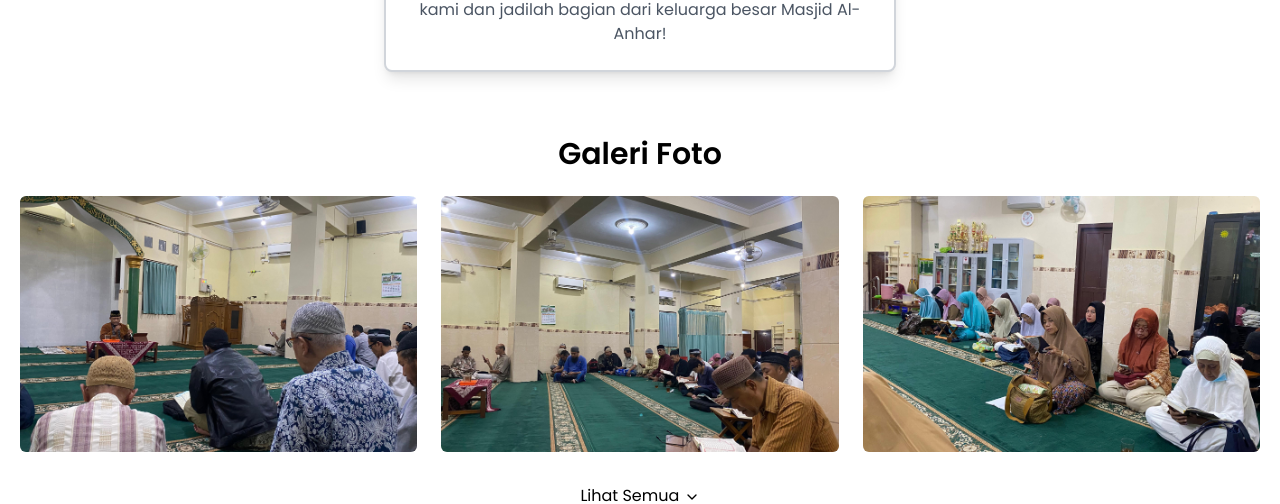
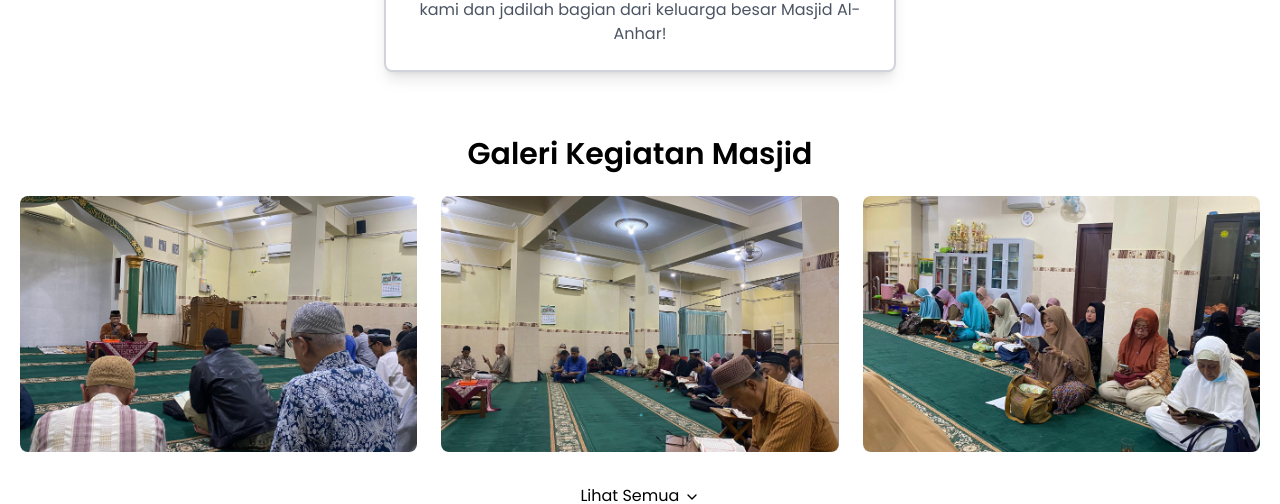
Before and after one commit to siddiqfathurahman/Masjid-ALAnhar, a React (Vite) app: page /program in a window 1280 px wide. Shown: the part 911-1415 px from the top of the page. Built offline with nearby package versions, Linux system fonts and the light colour scheme.

Commit message:
add style galery

```diff
--- a/src/components/ui/Galerydakwah.jsx
+++ b/src/components/ui/Gallery.jsx
@@ -1,19 +1,10 @@
 import React, { useState } from 'react';
 import { FiChevronDown, FiChevronUp, FiChevronLeft, FiChevronRight } from 'react-icons/fi';
 
-const Gallerydakwah = () => {
+const Gallery = ({ title, images, imageStyle }) => {
   const [showMore, setShowMore] = useState(false);
   const [selectedImage, setSelectedImage] = useState(null);
   const [currentIndex, setCurrentIndex] = useState(0);
-
-  const images = [
-    { id: 1, src: '/dakwah1.jpeg', title: 'galery1' },
-    { id: 2, src: '/dakwah2.jpeg', title: 'galery2' },
-    { id: 3, src: '/dakwah3.jpeg', title: 'galery3' },
-    { id: 4, src: '/bg.JPG', title: 'galery4' },
-    { id: 5, src: '/bg.JPG', title: 'galery5' },
-    { id: 6, src: '/bg.JPG', title: 'galery6' }
-  ];
 
   const visibleImages = showMore ? images : images.slice(0, 3);
 
@@ -38,7 +29,7 @@ const Gallerydakwah = () => {
 
   return (
     <div className="text-center my-16 font-poppins">
-      <h2 className="text-3xl font-extrabold mb-6">Galeri Foto</h2>
+      <h2 className="text-3xl font-extrabold mb-6">{title}</h2>
       <div className="grid grid-cols-1 sm:grid-cols-2 md:grid-cols-3 gap-6 px-5">
         {visibleImages.map((image, index) => (
           <div key={image.id} className="relative">
@@ -49,7 +40,7 @@ const Gallerydakwah = () => {
               <img
                 src={image.src}
                 alt={image.title}
-                className="w-full h-64 object-cover transform group-hover:scale-110 transition duration-500 ease-in-out"
+                className={`w-full h-64 object-cover transform group-hover:scale-110 transition duration-500 ease-in-out ${imageStyle}`}
               />
             </div>
           </div>
@@ -71,7 +62,6 @@ const Gallerydakwah = () => {
           )}
         </button>
       </div>
-
 
       {selectedImage && (
         <div className="fixed inset-0 bg-black bg-opacity-50 flex justify-center items-center z-50">
@@ -106,9 +96,8 @@ const Gallerydakwah = () => {
           </div>
         </div>
       )}
-
     </div>
   );
 };
 
-export default Gallerydakwah;
+export default Gallery;
--- a/src/pages/Program.jsx
+++ b/src/pages/Program.jsx
@@ -1,5 +1,5 @@
-import React, { useEffect, useRef, useState } from 'react';
-import Gallerydakwah from '../components/ui/Galerydakwah';
+import React, { useEffect, useRef, useState } from "react";
+import Gallery from "../components/ui/Gallery";
 
 const Program = () => {
   const titleRef = useRef(null);
@@ -25,31 +25,42 @@ const Program = () => {
     };
   }, []);
 
+  const images = [
+    { id: 1, src: "/dakwah1.jpeg", title: "kajian rabu" },
+    { id: 2, src: "/dakwah2.jpeg", title: "kajian rabu" },
+    { id: 3, src: "/dakwah3.jpeg", title: "kajian rabu" },
+    { id: 4, src: "/bg.JPG", title: "kajian rabu" },
+    { id: 5, src: "/bg.JPG", title: "kajian rabu" },
+    { id: 6, src: "/bg.JPG", title: "kajian rabu" },
+  ];
+
   return (
     <>
-    <div className='font-poppins text-center flex flex-col items-center mb-10 mt-10 px-5'>
-      <h1 className='text-3xl font-extrabold'>Program Dakwah</h1>
-      <h2 className='text-3xl md:text-4xl lg:text-5xl font-extrabold'>
+      <div className="font-poppins text-center flex flex-col items-center mb-10 mt-10 px-5">
+        <h1 className="text-3xl font-extrabold">Program Dakwah</h1>
+        <h2 className="text-3xl md:text-4xl lg:text-5xl font-extrabold">
           <span
             ref={titleRef}
-          className={`relative inline-block mt-2 p-1 text-white ${isVisible ? 'animate-gradient-box transform ' : ''}`}
+            className={`relative inline-block mt-2 p-1 text-white ${
+              isVisible ? "animate-gradient-box transform " : ""
+            }`}
           >
             MASJID AL-ANHAR
           </span>
         </h2>
-      <div className='flex flex-col md:flex-row gap-10 md:gap-32 mt-12 items-center'>
-        <div className='flex flex-col items-center'>
-          <img src="/bg.JPG" alt="pengajian" className='w-full max-w-md h-auto rounded-2xl' />
-          <p className='md:max-w-md pt-3 text-left'>
-          Kegiatan pengajian rutin diadakan setiap akhir bulan pada hari Selasa.
-          Acara ini bertujuan untuk mempererat ukhuwah Islamiyah dan meningkatkan pemahaman keagamaan bagi seluruh jamaah.
+        <div className="flex flex-col md:flex-row gap-10 md:gap-32 mt-12 items-center">
+          <div className="flex flex-col items-center">
+            <img src="/bg.JPG" alt="pengajian" className="w-full max-w-md h-auto rounded-2xl" />
+            <p className="md:max-w-md pt-3 text-left">
+              Kegiatan pengajian rutin diadakan setiap akhir bulan pada hari Selasa. Acara ini bertujuan untuk
+              mempererat ukhuwah Islamiyah dan meningkatkan pemahaman keagamaan bagi seluruh jamaah.
             </p>
           </div>
-        <div className='flex flex-col items-center'>
-          <img src="/bg.JPG" alt="pengajian" className='w-full max-w-md h-auto rounded-2xl' />
-          <p className='md:max-w-md pt-3 text-left'>
-          Kajian tafsir Al-Qur'an diadakan setiap dua minggu sekali, pada hari Rabu.
-          Program ini bertujuan untuk mendalami isi Al-Qur'an dan mengaplikasikan nilai-nilainya dalam kehidupan sehari-hari.
+          <div className="flex flex-col items-center">
+            <img src="/bg.JPG" alt="pengajian" className="w-full max-w-md h-auto rounded-2xl" />
+            <p className="md:max-w-md pt-3 text-left">
+              Kajian tafsir Al-Qur'an diadakan setiap dua minggu sekali, pada hari Rabu. Program ini bertujuan untuk
+              mendalami isi Al-Qur'an dan mengaplikasikan nilai-nilainya dalam kehidupan sehari-hari.
             </p>
           </div>
         </div>
@@ -57,15 +68,19 @@ const Program = () => {
           <div className="border-2 border-gray-300 rounded-lg p-6 text-center max-w-lg bg-white shadow-lg">
             <h3 className="text-2xl font-bold text-gray-800">Mari Bergabung!</h3>
             <p className="text-gray-600 mt-3">
-          Jangan lewatkan kesempatan untuk memperdalam ilmu agama dan mempererat silaturahmi.
-          Ikuti kegiatan rutin kami dan jadilah bagian dari keluarga besar Masjid Al-Anhar!
+              Jangan lewatkan kesempatan untuk memperdalam ilmu agama dan mempererat silaturahmi. Ikuti kegiatan rutin
+              kami dan jadilah bagian dari keluarga besar Masjid Al-Anhar!
             </p>
           </div>
         </div>
       </div>
-    <Gallerydakwah />
+
+      <Gallery
+        title="Galeri Kegiatan Masjid"
+        images={images}
+        imageStyle="rounded-lg shadow-lg"
+      />
     </>
-
   );
 };
 
```
Lines whose indentation alone changed are shown as unchanged.
